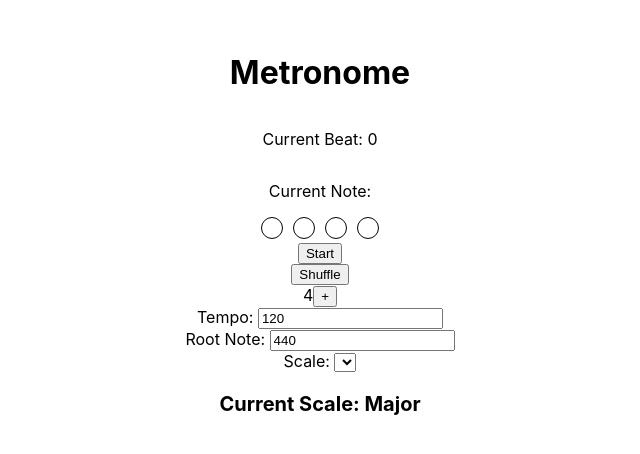
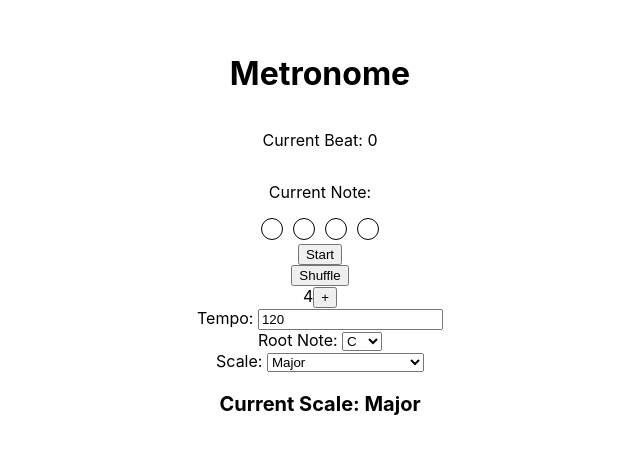
Before and after one commit to rockey94/metronome, a React (Create React App) app: page / in a window 1280 px wide. Shown: the part 176-630 px from the top of the page, without its empty margins (320-960 px from the left). Built offline with nearby package versions, Linux system fonts and the light colour scheme.

Commit message:
debug scale menu

```diff
--- a/src/App.js
+++ b/src/App.js
@@ -21,7 +21,20 @@ const App = () => {
   const frequencyToMidiNoteNumber = (frequency) => {
     return Math.round(69 + 12 * Math.log2(frequency / 440));
   };
-
+  const notes = {
+    C: 261.63,
+    "C#": 277.18,
+    D: 293.66,
+    "D#": 311.13,
+    E: 329.63,
+    F: 349.23,
+    "F#": 369.99,
+    G: 392.0,
+    "G#": 415.3,
+    A: 440.0,
+    "A#": 466.16,
+    B: 493.88,
+  };
   const noteNames = [
     "C",
     "C#",
@@ -97,7 +110,7 @@ const App = () => {
 
     const audioContext = audioContextRef.current;
     const oscillator = audioContext.createOscillator();
-    oscillator.type = "sine";
+    oscillator.type = "sawtooth";
     oscillator.frequency.value = frequency;
     oscillator.connect(audioContext.destination);
 
@@ -231,16 +244,40 @@ const App = () => {
       </div>
       <div>
         <label>Root Note: </label>
-        <input
-          type="number"
+        <select
           value={rootNote}
-          onChange={(e) => setRootNote(e.target.value)}
-        />
+          onChange={(e) => setRootNote(notes[e.target.value])}
+        >
+          {Object.keys(notes).map((note) => (
+            <option key={note} value={note}>
+              {note}
+            </option>
+          ))}
+        </select>
       </div>
       <div>
         <label>Scale: </label>
         <select value={scale} onChange={(e) => setScale(e.target.value)}>
-          {/* ... map your scales here */}
+          <option value="major">Major</option>
+          <option value="minor">Minor</option>
+          <option value="wholeTone">Whole Tone</option>
+          <option value="harmonicMinor">Harmonic Minor</option>
+          <option value="pentatonicMajor">Pentatonic Major</option>
+          <option value="pentatonicMinor">Pentatonic Minor</option>
+          <option value="blues">Blues</option>
+          <option value="chromatic">Chromatic</option>
+          <option value="dorian">Dorian</option>
+          <option value="phrygian">Phrygian</option>
+          <option value="lydian">Lydian</option>
+          <option value="mixolydian">Mixolydian</option>
+          <option value="aeolian">Aeolian</option>
+          <option value="locrian">Locrian</option>
+          <option value="diminished">Diminished</option>
+          <option value="wholeHalfDiminished">Whole Half Diminished</option>
+          <option value="halfWholeDiminished">Half Whole Diminished</option>
+          <option value="augmented">Augmented</option>
+          <option value="doubleHarmonic">Double Harmonic</option>
+          <option value="enigmatic">Enigmatic</option>{" "}
         </select>
       </div>
       <div style={{ marginTop: "20px", fontSize: "20px", fontWeight: "bold" }}>
```
